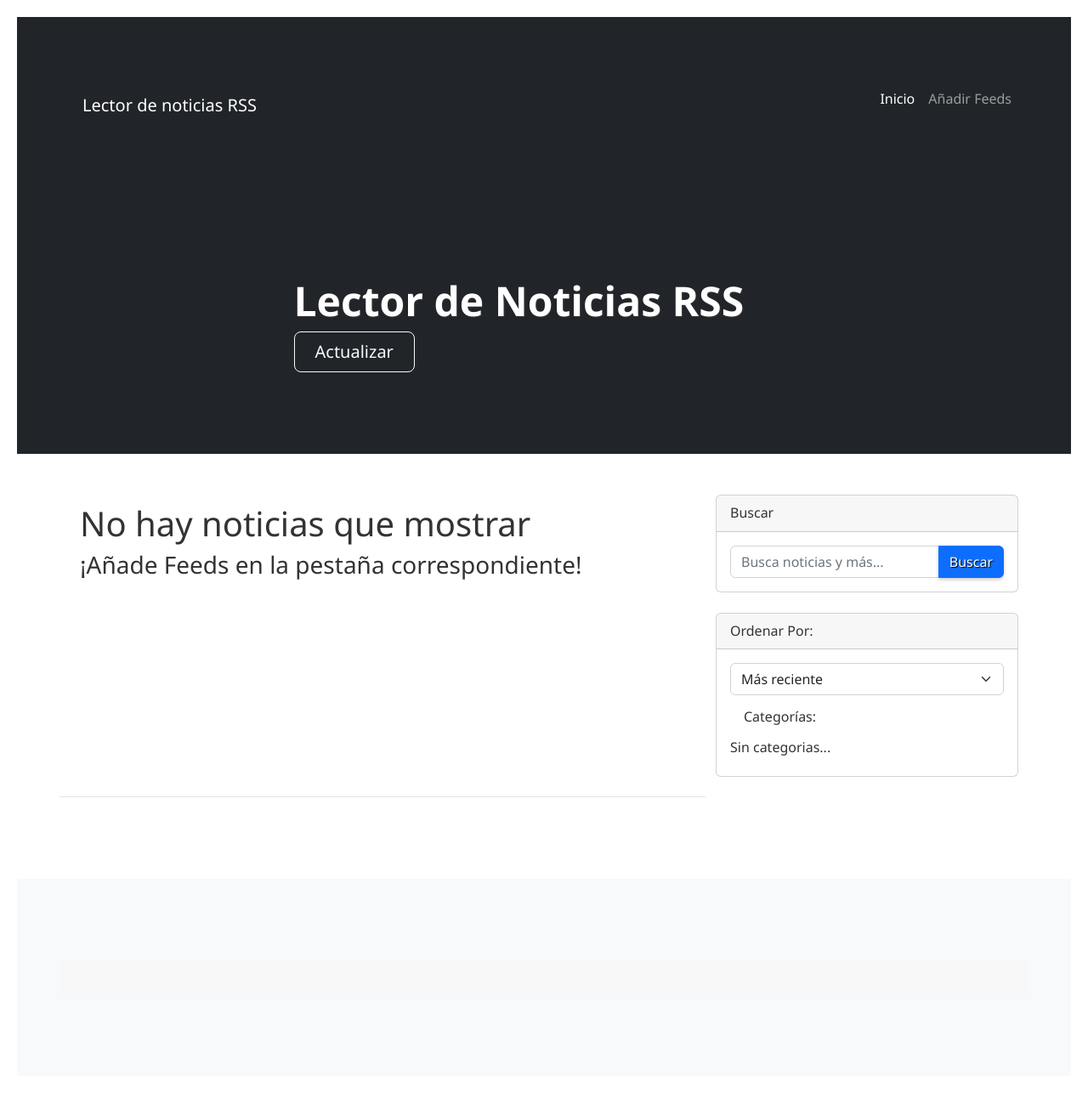
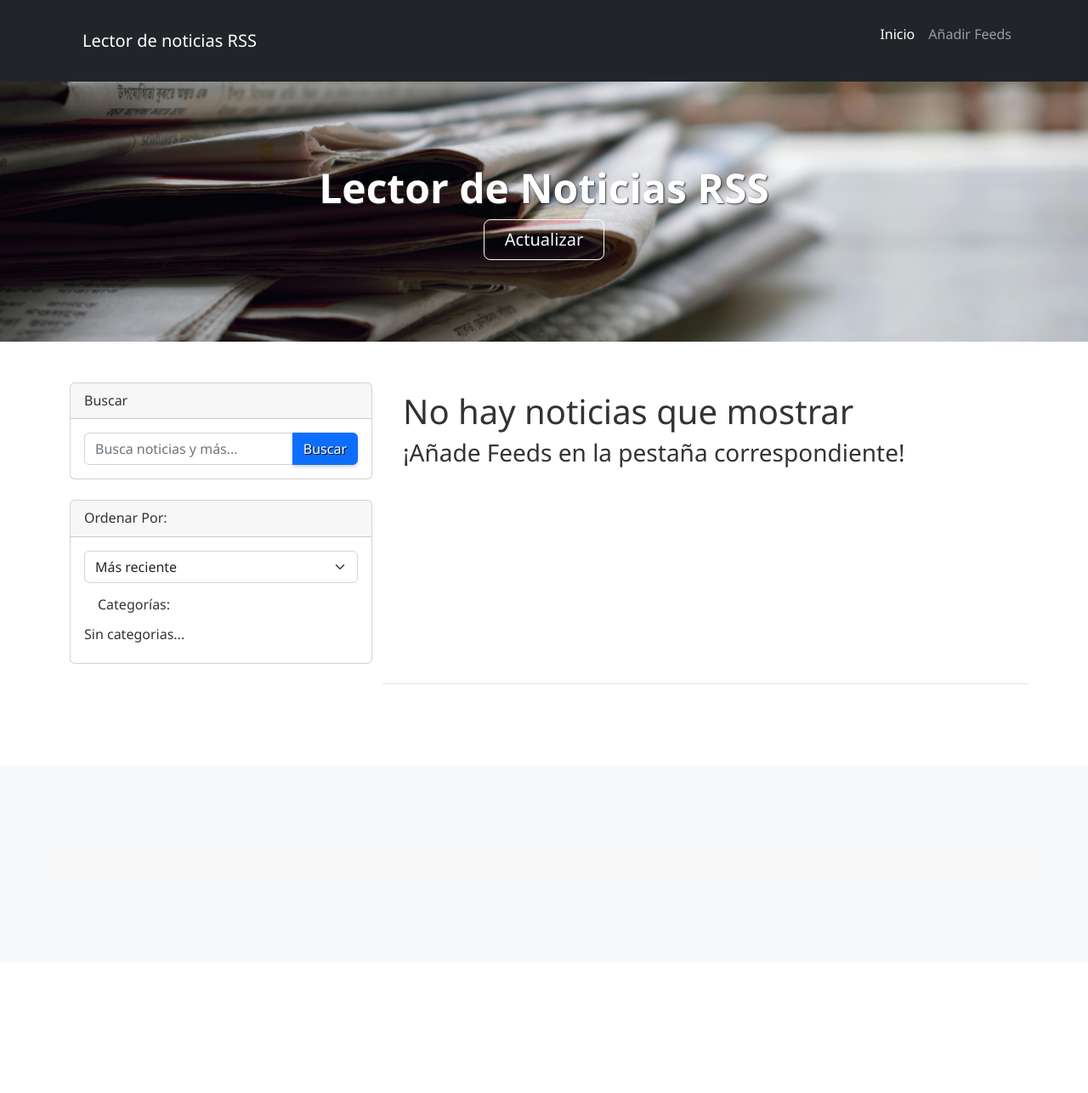
Before and after one commit to Jhonix05/OAW, a PHP site: page /vista/index.php in a window 1280 px wide. Shown: the whole page at 85% size. After the commit the page ends 805 px from the top, so only its background shows below. Run offline with PHP 8.4, Linux system fonts and the light colour scheme; data that the repository does not hold is empty.

Commit message:
Agregando header con imagen

```diff
--- a/css/styles_front.css
+++ b/css/styles_front.css
@@ -4,24 +4,30 @@ body {
     background-color: #fff;
     color: #333;
     line-height: 1.6;
-    padding: 20px;
+    /* padding: 20px; */
     margin: 0;
 }
 
 /* Encabezado principal */
 header {
-    background-color: #333;
+    background-image: url('../img/header.jpg');
+    background-size: cover;
+    background-position: center;
+    background-repeat: no-repeat;
     color: #fff;
     padding: 20px 0;
     text-align: center;
+    background-color: rgba(0, 0, 0, 0.9);
 }
 
 /* Navegación */
 nav {
+    height: 10rem;
     display: flex;
     justify-content: center;
     padding: 10px 0;
     background-color: #444;
+    height: 6rem;
 }
 
 nav a {
--- a/vista/feed.php
+++ b/vista/feed.php
@@ -30,7 +30,7 @@
 				</div>
 		</nav>
 		<!-- Header-->
-		<header class="py-5">
+		<header class="py-5 bg-dark">
 			<div class="container px-5">
 				<div class="row justify-content-center">
 					<div class="col-lg-8 col-xxl-6">
--- a/vista/index.php
+++ b/vista/index.php
@@ -34,18 +34,15 @@
 
 
 	<!-- Header-->
-	<header class="bg-dark py-5">
+	<header class="py-5">
 		<div class="container px-5">
 			<div class="row gx-5 align-items-center justify-content-center">
 				<div class="col-lg-8 col-xl-7 col-xxl-6">
-					<div class="my-5 text-center text-xl-start">
-						<h1 class="display-5 fw-bolder text-white mb-2">
-							Lector de Noticias RSS
-						</h1>
-						<div class="d-grid gap-3 d-sm-flex justify-content-sm-center justify-content-xl-start">
-
+					<div class="my-5">
+						<h1 class="display-5 fw-bolder text-white mb-2">Lector de Noticias RSS</h1>
+						<div class="d-grid gap-3 d-sm-flex justify-content-center ">
 							<a class="btn btn-outline-light btn-lg px-4" aria-label="Actualizar"
-								onclick="loadPhp('../controlador/update.php'); resetQuery();">Actualizar</a>
+							onclick="loadPhp('../controlador/update.php'); resetQuery();">Actualizar</a>
 						</div>
 					</div>
 				</div>
@@ -57,11 +54,7 @@
 	<!-- Page content-->
 	<div class="container my-5">
 		<section class="row">
-			<!-- Blog entries-->
-			<article class="col-lg-8 mb-5">
-				<!-- Nested row for non-featured blog posts-->
-				<div id="container" class="container row"></div>
-			</article>
+
 			<!-- Side widgets-->
 			<aside class="col-lg-4 mb-5">
 				<!-- Search widget-->
@@ -97,6 +90,14 @@
 					</div>
 				</div>
 			</aside>
+
+			<!-- Blog entries-->
+			<article class="col-lg-8 mb-5">
+				<!-- Nested row for non-featured blog posts-->
+				<div id="container" class="container row"></div>
+			</article>
+
+
 		</section>
 	</div>
 
```
Also changed, not shown: img/header.jpg (added).
